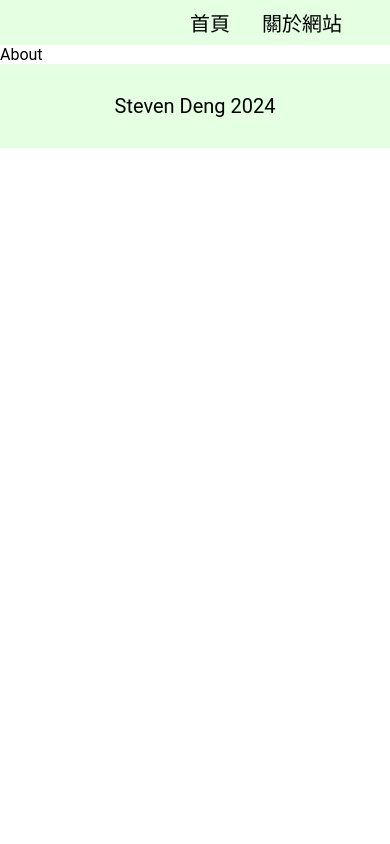
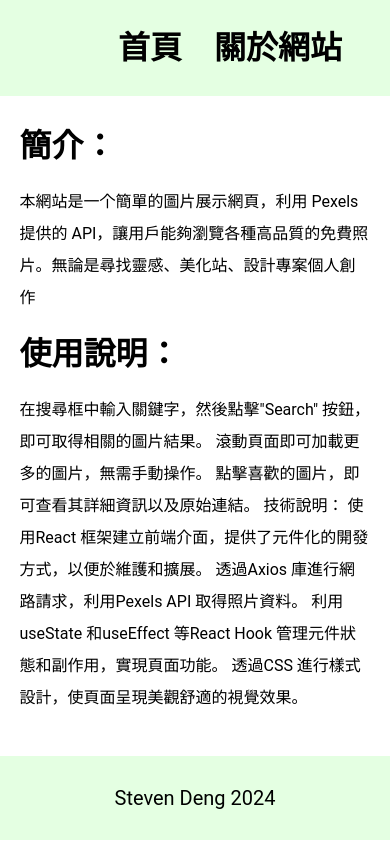
Before and after one commit to jinee5232/React_PexelsAPI_Website, a React (Vite) app: page /#/about in a window 390 px wide. Built offline with nearby package versions, Linux system fonts and the light colour scheme.

Commit message:
create Aboutpage content

```diff
--- a/src/pages/About.jsx
+++ b/src/pages/About.jsx
@@ -1,7 +1,25 @@
 import React from "react";
 
 const About = () => {
-  return <div>About</div>;
+  return (
+    <div className="About_page">
+      <h2> 簡介：</h2>
+      <p>
+        本網站是一个簡單的圖片展示網頁，利用 Pexels 提供的
+        API，讓用戶能夠瀏覽各種高品質的免費照片。無論是尋找靈感、美化站、設計專案個人創作
+      </p>
+      <h2>使用說明：</h2>
+      <p>
+        在搜尋框中輸入關鍵字，然後點擊"Search" 按鈕，即可取得相關的圖片結果。
+        滾動頁面即可加載更多的圖片，無需手動操作。
+        點擊喜歡的圖片，即可查看其詳細資訊以及原始連結。 技術說明： 使用React
+        框架建立前端介面，提供了元件化的開發方式，以便於維護和擴展。 透過Axios
+        庫進行網路請求，利用Pexels API 取得照片資料。 利用useState 和useEffect
+        等React Hook 管理元件狀態和副作用，實現頁面功能。 透過CSS
+        進行樣式設計，使頁面呈現美觀舒適的視覺效果。
+      </p>
+    </div>
+  );
 };
 
 export default About;
--- /dev/null
+++ b/src/styles/_about.scss
@@ -0,0 +1,39 @@
+.About_page {
+  min-height: calc(90vh - 6.25rem);
+  display: flex;
+  flex-direction: column;
+  justify-content: center;
+  width: 80vw;
+  margin: 0 auto;
+
+  h2,
+  p {
+    margin-bottom: 2rem;
+  }
+  h2 {
+    font-size: 3rem;
+    line-height: 4rem;
+  }
+  p {
+    font-size: 2rem;
+    line-height: 2.5rem;
+  }
+}
+@media screen and (max-width: 450px) {
+  .About_page {
+    min-height: calc(90vh - 6.25rem);
+    width: 90vw;
+    h2,
+    p {
+      margin-bottom: 1rem;
+    }
+    h2 {
+      font-size: 2rem;
+      line-height: 3rem;
+    }
+    p {
+      font-size: 1rem;
+      line-height: 2rem;
+    }
+  }
+}
--- a/src/styles/_nav.scss
+++ b/src/styles/_nav.scss
@@ -1,5 +1,7 @@
 nav {
   background-color: rgb(228, 255, 226);
+  width: 100vw;
+  overflow-x: hidden;
   ul {
     display: flex;
     justify-content: flex-end;
@@ -7,8 +9,27 @@ nav {
     li {
       padding: 0.5rem 1rem;
       a {
-        font-size: 1.25rem;
+        font-size: 2rem;
+        line-height: 5rem;
+        font-weight: bold;
+        transition: all 0.3s linear;
+        &:hover {
+          color: rgb(36, 180, 168);
+        }
       }
     }
   }
 }
+@media screen and (max-width: 450px) {
+  ul {
+    margin-right: 1rem;
+    li {
+      padding: 0.5rem 1rem;
+      a {
+        font-size: 1rem;
+        line-height: 3rem;
+        font-weight: bold;
+      }
+    }
+  }
+}
--- a/src/styles/style.css
+++ b/src/styles/style.css
@@ -2,10 +2,12 @@
   margin: 0;
   padding: 0;
   box-sizing: border-box;
+  overflow-x: hidden;
 }
 
 body {
   font-family: "Roboto", sans-serif;
+  width: 100vw;
 }
 
 a {
@@ -29,10 +31,18 @@ ul {
   border: none;
   background-color: rgb(186, 252, 181);
   cursor: pointer;
+  transition: all 0.5s;
+  font-weight: bold;
+}
+.morePicture button:hover {
+  background-color: #2e86ab;
+  color: #ffffff;
 }
 
 nav {
   background-color: rgb(228, 255, 226);
+  width: 100vw;
+  overflow-x: hidden;
 }
 nav ul {
   display: flex;
@@ -43,9 +53,28 @@ nav ul li {
   padding: 0.5rem 1rem;
 }
 nav ul li a {
-  font-size: 1.25rem;
+  font-size: 2rem;
+  line-height: 5rem;
+  font-weight: bold;
+  transition: all 0.3s linear;
+}
+nav ul li a:hover {
+  color: rgb(36, 180, 168);
 }
 
+@media screen and (max-width: 450px) {
+  ul {
+    margin-right: 1rem;
+  }
+  ul li {
+    padding: 0.5rem 1rem;
+  }
+  ul li a {
+    font-size: 1rem;
+    line-height: 3rem;
+    font-weight: bold;
+  }
+}
 .search {
   display: flex;
   justify-content: center;
@@ -56,12 +85,42 @@ nav ul li a {
 .search button {
   font-size: 2rem;
   padding: 0.25rem;
+  box-sizing: border-box;
   border: 3px solid rgb(186, 252, 181);
+  transition: border-color 0.5s;
+}
+.search input:hover,
+.search button:hover {
+  border-color: #2e86ab;
 }
 .search button {
   background-color: rgb(186, 252, 181);
+  transition: all 0.5s;
+}
+.search button:hover {
+  border-color: #2e86ab;
+  background-color: #2e86ab;
+  color: #ffffff;
 }
 
+@media screen and (max-width: 450px) {
+  .search {
+    box-sizing: border-box;
+    width: 90vw;
+    margin: 0 auto;
+  }
+  .search input,
+  .search button {
+    font-size: 1.5rem;
+    padding: 0.1rem;
+  }
+  .search input {
+    width: calc(100vw - 120px);
+  }
+  .search button {
+    width: 120px;
+  }
+}
 .footer {
   display: flex;
   justify-content: center;
@@ -112,6 +171,13 @@ nav ul li a {
   right: 20px;
   bottom: 20px;
   z-index: 10;
+  transition: all 0.5s;
+}
+.pictures .picture .imageContainer .Img_btn:hover {
+  background-color: #2e86ab;
+}
+.pictures .picture .imageContainer .Img_btn:hover a {
+  color: #ffffff;
 }
 .pictures .picture .imageContainer .Img_grapher {
   display: none;
@@ -135,4 +201,55 @@ nav ul li a {
   width: 20px;
   border-radius: 10px;
   margin-right: 5px;
+}
+
+@media screen and (max-width: 450px) {
+  .pictures .picture {
+    box-sizing: border-box;
+    padding: 1rem;
+    width: 100vw;
+  }
+  .pictures .picture .imageContainer .Img_btn,
+  .pictures .picture .imageContainer .Img_grapher {
+    display: block;
+  }
+}
+.About_page {
+  min-height: calc(90vh - 6.25rem);
+  display: flex;
+  flex-direction: column;
+  justify-content: center;
+  width: 80vw;
+  margin: 0 auto;
+}
+.About_page h2,
+.About_page p {
+  margin-bottom: 2rem;
+}
+.About_page h2 {
+  font-size: 3rem;
+  line-height: 4rem;
+}
+.About_page p {
+  font-size: 2rem;
+  line-height: 2.5rem;
+}
+
+@media screen and (max-width: 450px) {
+  .About_page {
+    min-height: calc(90vh - 6.25rem);
+    width: 90vw;
+  }
+  .About_page h2,
+  .About_page p {
+    margin-bottom: 1rem;
+  }
+  .About_page h2 {
+    font-size: 2rem;
+    line-height: 3rem;
+  }
+  .About_page p {
+    font-size: 1rem;
+    line-height: 2rem;
+  }
 }/*# sourceMappingURL=style.css.map */
--- a/src/styles/style.scss
+++ b/src/styles/style.scss
@@ -2,10 +2,12 @@
   margin: 0;
   padding: 0;
   box-sizing: border-box;
+  overflow-x: hidden;
 }
 
 body {
   font-family: "Roboto", sans-serif;
+  width: 100vw;
 }
 
 a {
@@ -29,6 +31,12 @@ ul {
     border: none;
     background-color: rgb(186, 252, 181);
     cursor: pointer;
+    transition: all 0.5s;
+    font-weight: bold;
+    &:hover {
+      background-color: #2e86ab;
+      color: #ffffff;
+    }
   }
 }
 
@@ -36,3 +44,4 @@ ul {
 @import "./search";
 @import "./footer";
 @import "./picture";
+@import "./about";
```
Also changed, not shown: src/styles/_picture.scss (+23 -0 lines), src/styles/_search.scss (+31 -0 lines), 1 other file (tests, documents, lock files or other folders).
